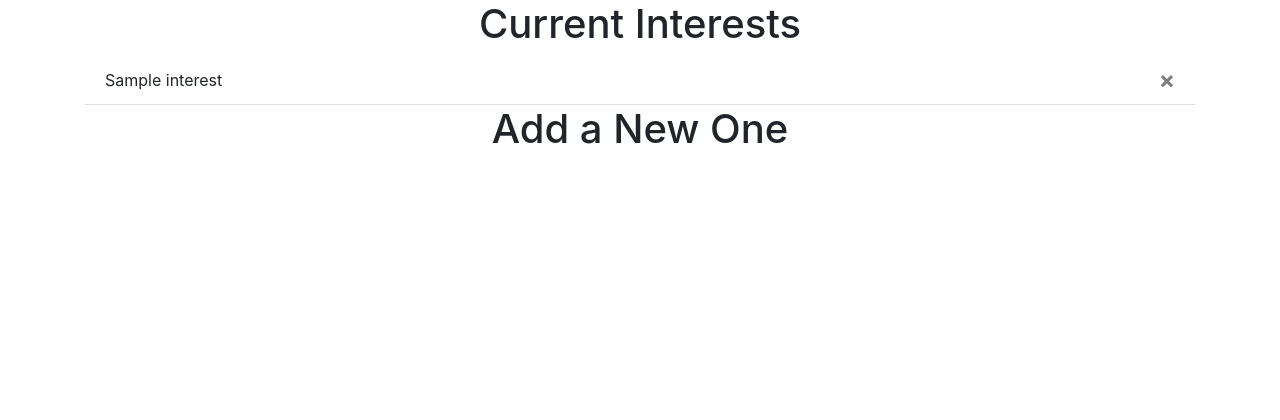
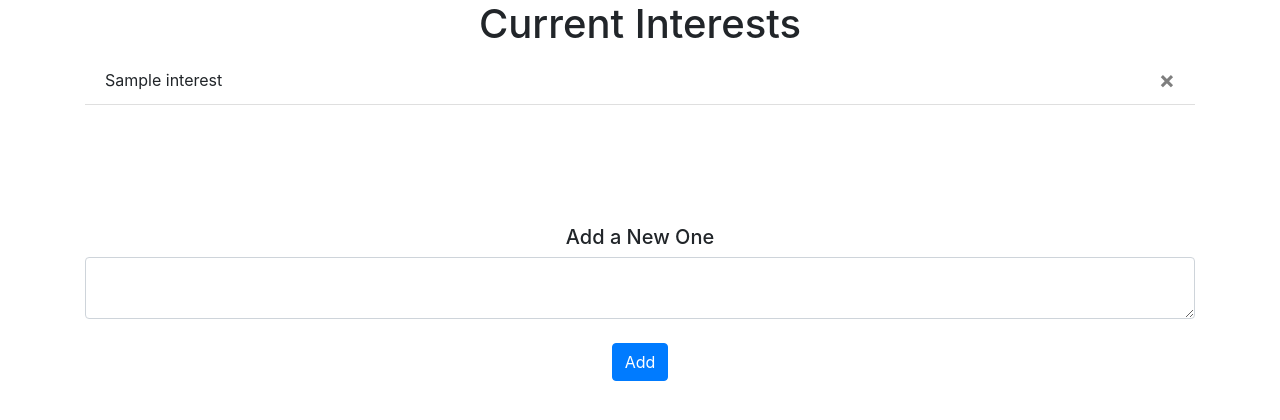
Before and after one commit to zonayedrahman/Design-Project, a Flask app: template app/templates/interests.html in a window 1280 px wide. Shown: the part 56-476 px from the top of the page. Run offline with Flask 3, Linux system fonts and the light colour scheme; the template is opened without the code that fills it: values that come from a table or form of the project are taken from there, others are empty; tables that the repository leaves empty hold one stand-in row (values such as "Sample post"); some libraries are stand-ins or nearby versions.

Commit message:
Basic Version of Adding Interests

```diff
--- a/app/models.py
+++ b/app/models.py
@@ -5,7 +5,7 @@ from sqlalchemy.sql import func
 
 class Interest(db.Model, UserMixin):
     id = db.Column(db.Integer, primary_key=True)
-    name = db.Column(db.String(150), unique=True)
+    name = db.Column(db.String(150))
     user_id = db.Column(db.Integer, db.ForeignKey('user.id'))
 
 
--- a/app/templates/base.html
+++ b/app/templates/base.html
@@ -76,5 +76,18 @@
       crossorigin="anonymous"
     ></script>
 
+
+  {% block javascript %}
+    <script type="text/javascript">
+        function deleteInterest(interestId) {
+          fetch("/delete-interest", {
+            method: "POST",
+            body: JSON.stringify({ interestId: interestId }),
+          }).then((_res) => {
+            window.location.href = "/interests";
+          });
+        }
+    </script>
+{% endblock %}
   </body>
 </html>
--- a/app/templates/interests.html
+++ b/app/templates/interests.html
@@ -2,24 +2,30 @@
 
 {% block content %}
 <h1 align="center">Current Interests</h1>
-<ul class="list-group list-group-flush" id="notes">
+<ul class="list-group list-group-flush" id="interests">
   {% for interest in user.interests %}
   <li class="list-group-item">
     {{ interest.name }}
     <button type="button" class="close" onClick="deleteInterest({{ interest.id }})">
       <span aria-hidden="true">&times;</span>
     </button>
+
   </li>
   {% endfor %}
 </ul>
 
-<h1 align="center">Add a New One</h1>
+    <br>
+    <br>
+    <br>
+    <br>
+    <br>
+<h5 align="center">Add a New One</h5>
 
-{#<form method="POST">#}
-{#  <textarea name="note" id="note" class="form-control"></textarea>#}
-{#  <br />#}
-{#  <div align="center">#}
-{#    <button type="submit" class="btn btn-primary">Add Note</button>#}
-{#  </div>#}
-{#</form>#}
+<form method="POST">
+  <textarea name="interest" id="interest" class="form-control"></textarea>
+  <br />
+  <div align="center">
+    <button type="submit" class="btn btn-primary">Add</button>
+  </div>
+</form>
 {% endblock %}
```
Also changed, not shown: app/views.py (+10 -2 lines), instance/database.db.
